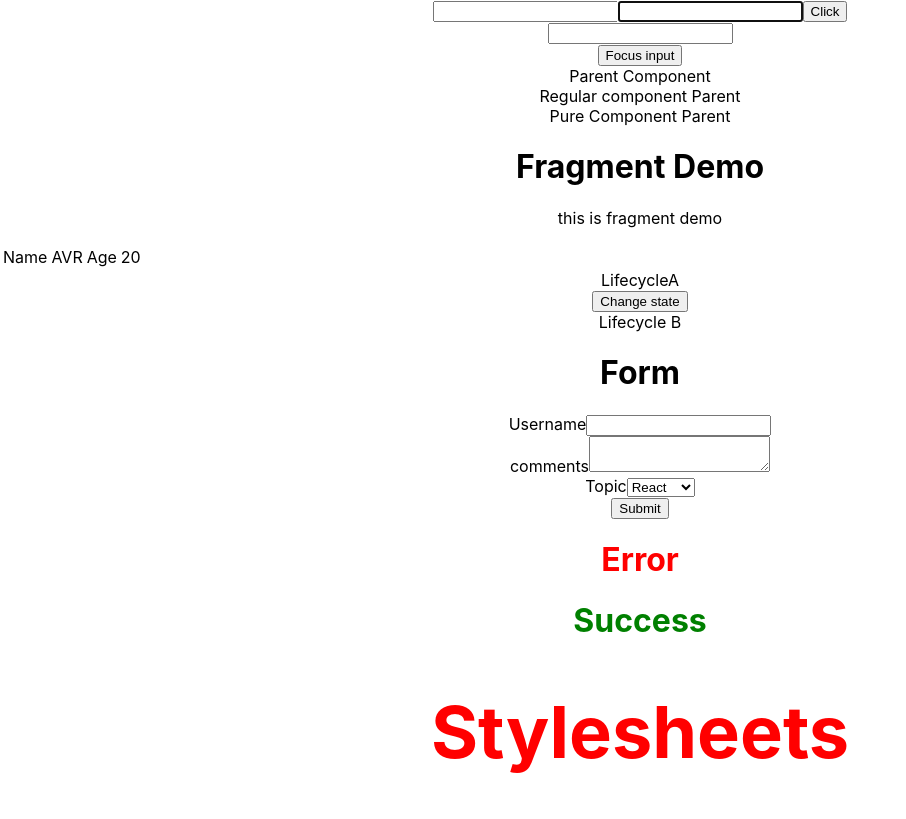
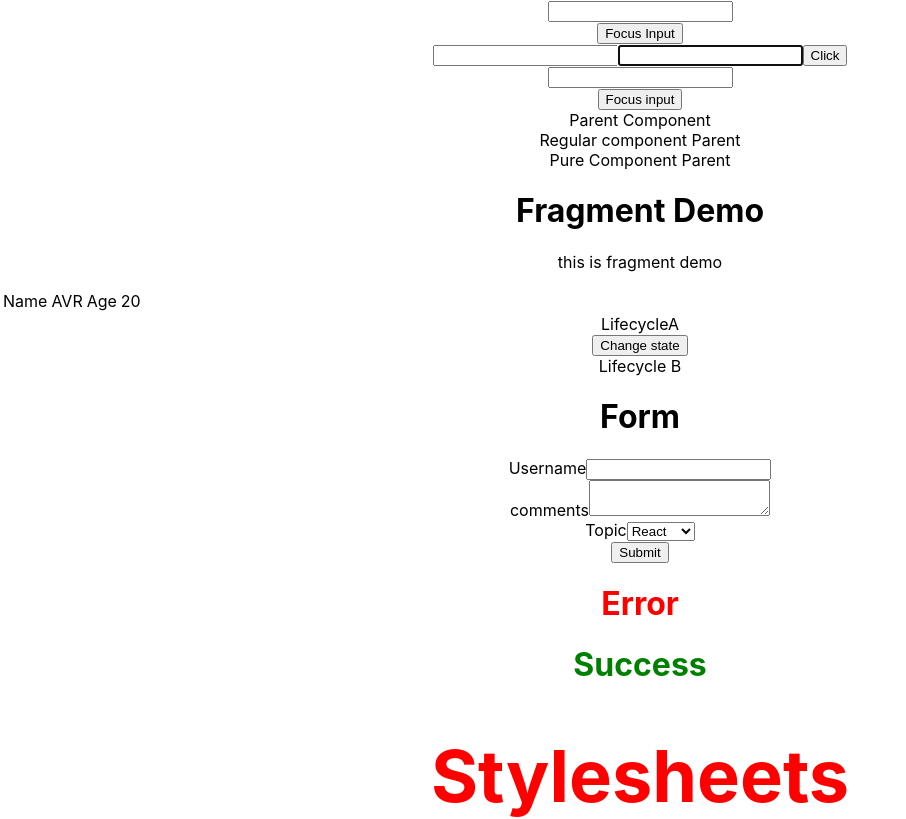
Before and after one commit to Vaishnavireddiee01/react-learn, a React (Create React App) app: page / in a window 1280 px wide. Shown: the top 819 px of the page, without its empty margins (0-906 px from the left). Built offline with nearby package versions, Linux system fonts and the light colour scheme.

Commit message:
forward refs

```diff
--- a/src/App.js
+++ b/src/App.js
@@ -24,10 +24,13 @@
 import ParentComp from './Component/ParentComp';
 import RefsDemo from './Component/RefsDemo';
 import FocusInput from './Component/FocusInput'
+import FRParentInput from './Component/FRParentInput'
+
 class App extends Component {
   render() {
     return(
       <div className="App">
+        <FRParentInput/>
 
         {/*using refs*/}
         <RefsDemo/>
--- /dev/null
+++ b/src/Component/FRInput.js
@@ -0,0 +1,19 @@
+import React from 'react'
+
+//function FRInput() {
+  //return (
+  //  <div>
+
+   // </div>
+  //)
+//}
+
+const FRInput = React.forwardRef((props, ref) => {
+    return (
+        <div>
+            <input type="text" ref={ref}/>
+        </div>
+    )
+})
+
+export default FRInput
--- /dev/null
+++ b/src/Component/FRParentInput.js
@@ -0,0 +1,24 @@
+import React, { Component } from 'react'
+import FRInput from './FRInput'
+
+class FRParentInput extends Component {
+    constructor(props) {
+        super(props)
+        this.inputRef = React.createRef()
+    }
+
+    clickHandler = () => {
+        this.inputRef.current.focus()
+    }
+  render() {
+    return (
+      <div>
+        <FRInput ref={this.inputRef}/>
+        <button onClick={this.clickHandler}>Focus Input</button>
+
+      </div>
+    )
+  }
+}
+
+export default FRParentInput
```
